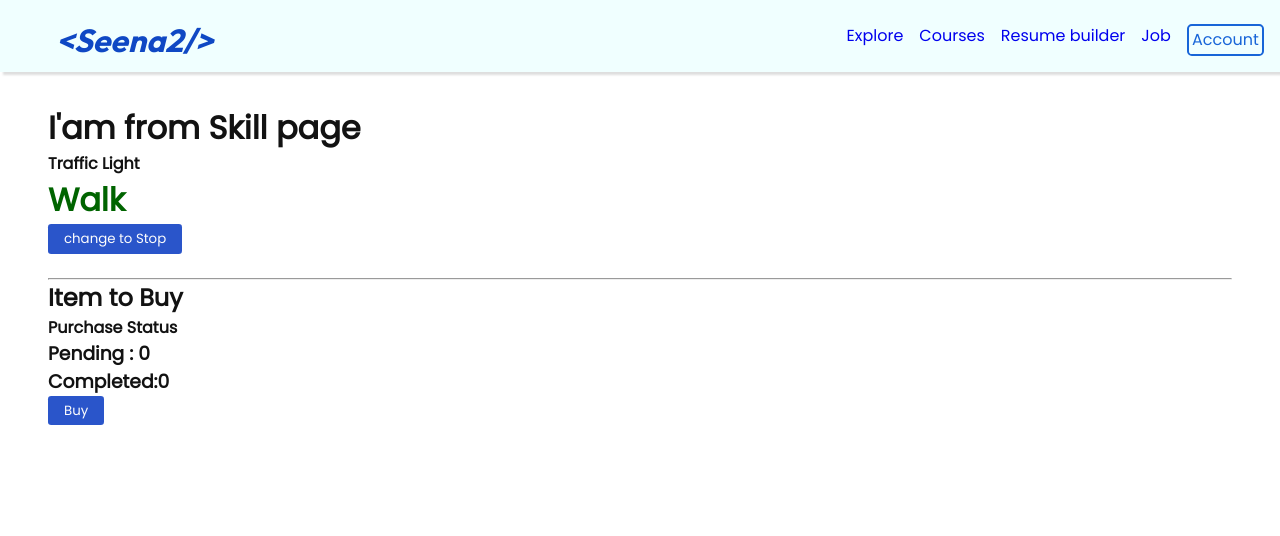
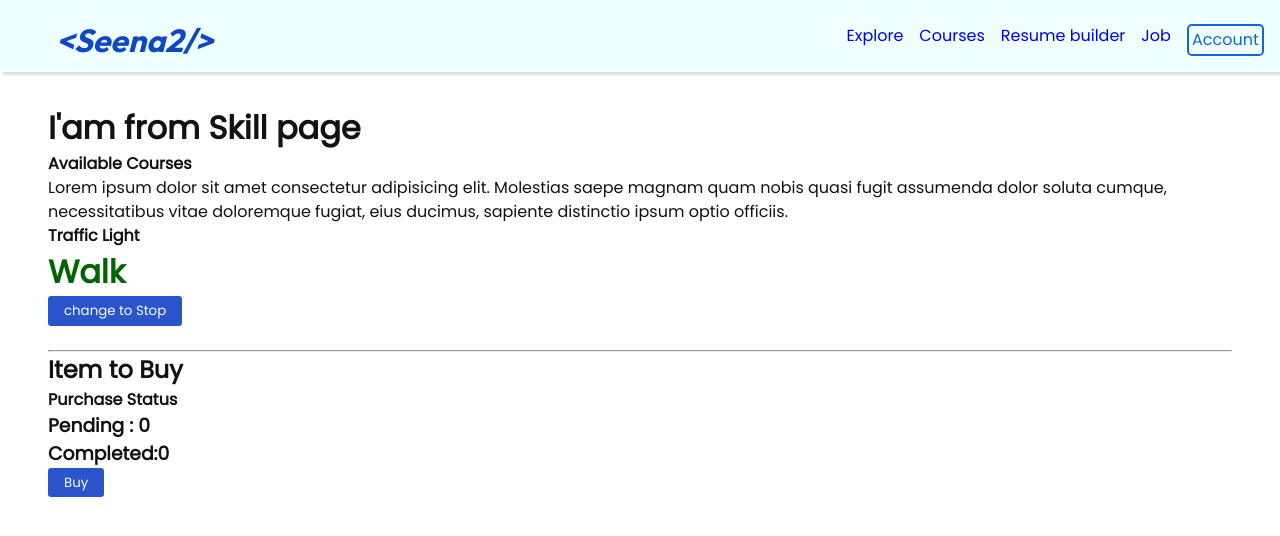
Before and after one commit to Seena2/resume_builder, a React (Vite) app: page /courses in a window 1280 px wide. Shown: the top 536 px of the page. Built offline with nearby package versions, Linux system fonts and the light colour scheme.

Commit message:
start working on cources

```diff
--- a/src/Pages/Courses.jsx
+++ b/src/Pages/Courses.jsx
@@ -30,6 +30,16 @@ const Courses = () => {
     <div>
       <div className="content">
         <h1>I'am from Skill page</h1>
+        <div>
+          <h4>Available Courses</h4>
+          <p>
+            Lorem ipsum dolor sit amet consectetur adipisicing elit. Molestias
+            saepe magnam quam nobis quasi fugit assumenda dolor soluta cumque,
+            necessitatibus vitae doloremque fugiat, eius ducimus, sapiente
+            distinctio ipsum optio officiis.
+          </p>
+        </div>
+
         <h4>Traffic Light</h4>
         <h1 style={{ color: walk ? "darkgreen" : "darkred" }}>
           {walk ? "Walk" : "Stop"}
```
